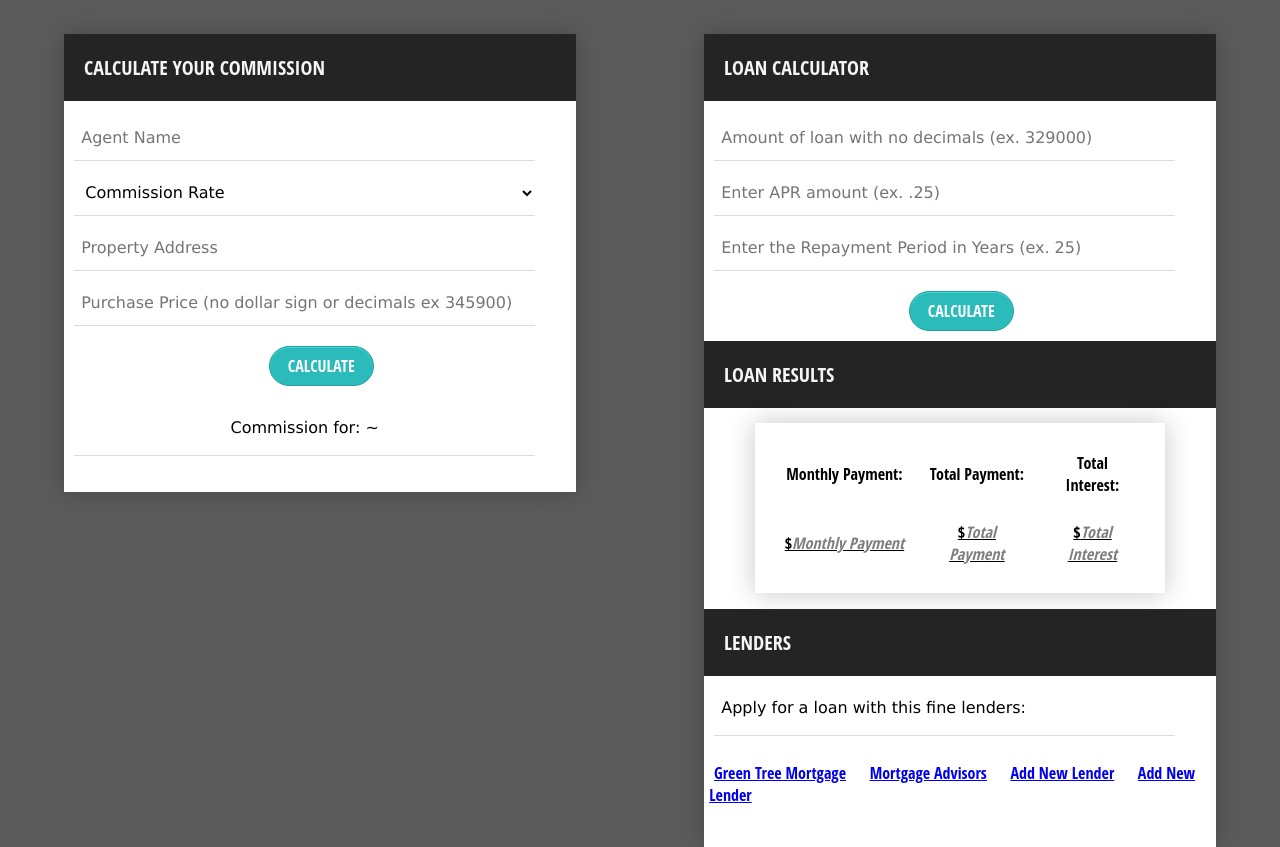
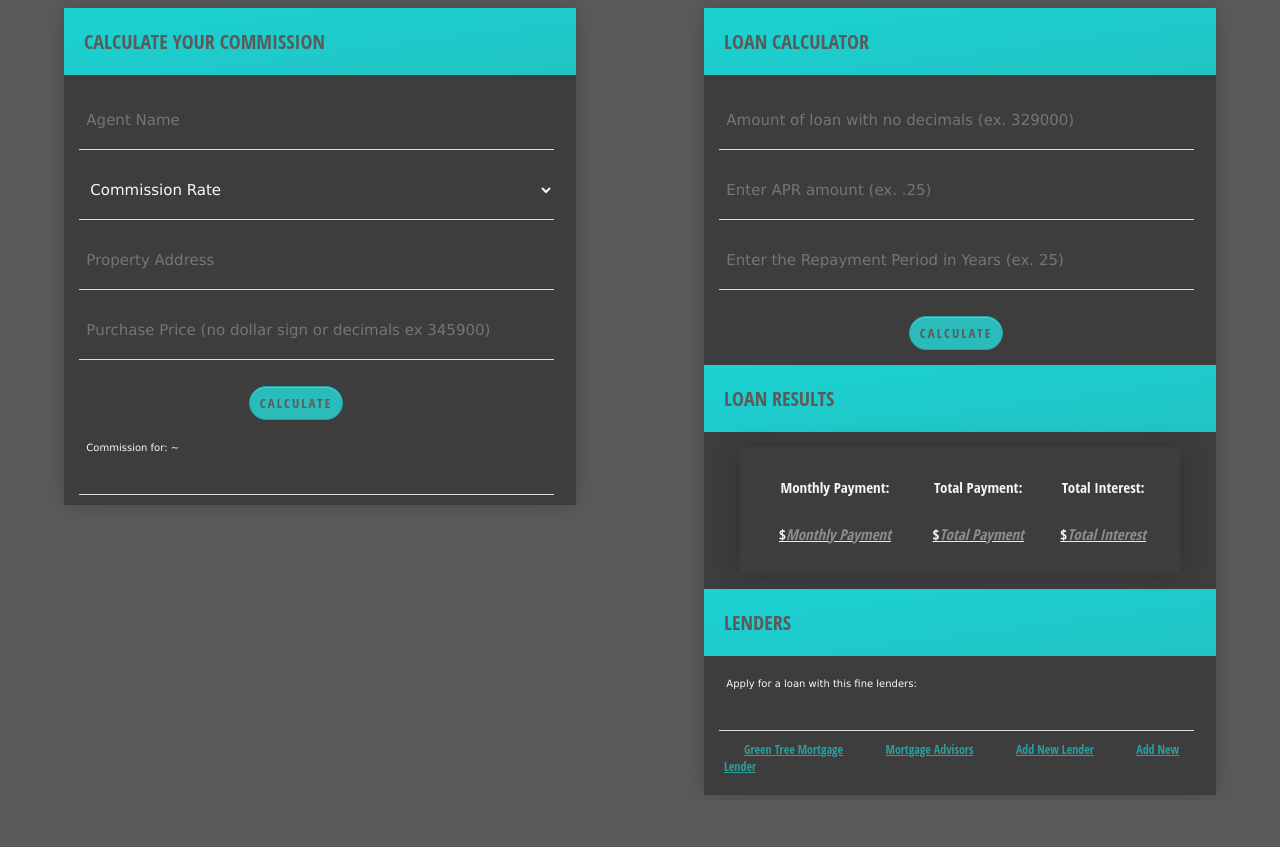
Before and after one commit to ashleymazzonna/webAppProject, a plain HTML site: page index2.html in a window 1280 px wide. After the commit the page ends 800 px from the top, so only its background shows below. Drawn offline with Linux system fonts and the light colour scheme; a script that the page names is missing.

Commit message:
restyle page, add color scheme, begin transitions

```diff
--- /dev/null
+++ b/index.js
@@ -0,0 +1,24 @@
+let commissionsByWeek = [3000, 2300, 400, 902, 345];
+let commission_May15 = [300000, 432000, 123000, 356000, 523000, 987500, 567000, 232000, 239000];
+
+let fundsAfterPercent = [];
+let totalCommissionPaid = 0;
+
+const calcTotals = (arr, percent) => {
+
+    for (let i = 0; i < arr.length; i++) {
+        fundsAfterPercent.push(Math.ceil(arr[i] * percent));
+    }
+    totalCommissionPaid = fundsAfterPercent.reduce((total, amount) => total + amount);
+
+    return `Your total sales this week are: ${arr}. Your total commission for each purchase consecutively is: ${fundsAfterPercent}. Total commissions paid by the office are: ${totalCommissionPaid}`;
+};
+
+console.log(calcTotals(commission_May15, .025));
+console.log(`Total number of commissions paid: ${fundsAfterPercent.length}`);
+
+
+// let purchasePrice = prompt("Enter the total purchase price");
+// let commRate = prompt("What is the total commission rate for this sale?");
+// let result = purchasePrice * commRate;
+// alert("The total commission for this sale is : " + result + " Your commission is: "  + result / 2);
--- a/styles2.css
+++ b/styles2.css
@@ -1,17 +1,24 @@
-/* RESET*/
-* { margin: 0; padding: 0; box-sizing: border-box; }
+*,
+*::after,
+*::before{
+    margin: 0;
+    padding: 0;
+    box-sizing: inherit;
 
+}
+html {
+    font-size: 62.5%;
+}
 body  {
     background-color: rgb(92, 91, 91);
 }
-
 div.commission-calc-container .form-style h2, div.loan-calc-container .form-style h2,
 div#lenders-container #lenders-heading h2{
-  background: #252424;
+  background: linear-gradient(to right bottom, #1bd1d1 5%,  #22c4c4 100%);
   text-transform: uppercase;
   font-family: "Open Sans Condensed", sans-serif;
-  color:whitesmoke;
-  font-size: 20px;
+  color:rgb(92, 91, 91);
+  font-size: 2rem;
   font-weight: 200;
   padding: 20px;
   margin-bottom: 3%;
@@ -20,17 +27,17 @@ div#lenders-container #lenders-heading h2{
 input, select, label, p {
     /* border: 1px solid #bbddbb; */
     font-family: 'Lucida Sans', 'Lucida Sans Regular', 'Lucida Grande', 'Lucida Sans Unicode', Geneva, Verdana, sans-serif;
-    font-size: 1em;
+    font-size: 1.5em;
     max-width: 100%;
-    color: black;
+    color: rgb(252, 247, 247);
 }
 
 .form-style, table {
   font-family: "Open Sans Condensed", arial, sans;
   width: 60%;
-  background: #ffffff;
-  margin: 2% auto;
-  padding-bottom:2%;
+  background: #3d3d3d;
+  /* margin: 2% auto; */
+  /* padding-bottom:2%; */
   box-shadow: 0px 0px 25px rgba(0, 0, 0, 0.22);
   -moz-box-shadow: 0px 0px 25px rgba(0, 0, 0, 0.22);
   -webkit-box-shadow: 0px 0px 25px rgba(0, 0, 0, 0.22);
@@ -54,7 +61,6 @@ form#loan-form {
 }
 
 .form-style select {cursor: pointer};
-
 .form-style td,
 .form-style th {
   margin: 20px;
@@ -67,19 +73,15 @@ form#loan-form {
 .form-style textarea,
 .form-style select,
 .form-style option,
-p.btn-para,
 p#commission-results,
 p.lenders,
 div.lenders-container
  {
-  box-sizing: border-box;
-  -webkit-box-sizing: border-box;
-  -moz-box-sizing: border-box;
   outline: none;
   display: block;
   width: 90%;
   padding: 7px;
-  margin-left: 2%;
+  margin-left: 3%;
   border: none;
   border-bottom: 1px solid #ddd;
   background: transparent;
@@ -101,30 +103,33 @@ div.lenders-container
   box-shadow: inset 0px 1px 0px 0px #45d6d6;
   background-color: #2cbbbb;
   border: 1px solid #27a0a0;
-  display: inline-block;
+  /* display: inline-block; */
   cursor: pointer;
-  color: #ffffff;
+  color: rgb(92, 91, 91);
   font-family: "Open Sans Condensed", sans-serif;
-  font-size: 16px;
-  padding: 8px 18px;
+  font-size: 1.3rem;
+  padding: .7rem 1rem;
   text-decoration: none;
+  letter-spacing: .2rem;
   text-transform: uppercase;
   border-radius: 25px;
-  margin: 10px 50% 10px 40%;
-
 }
 
-/* .btn {
+.btn {
 	position: relative;
-	top: 0px;
-  left: 30%;
-  margin: 1%;
-} */
+	top: 50%;
+  left: 40%;
+  margin: 3% 0;
+}
+#commission-btn {
+  margin-left: -2rem;
+}
 
 .form-style input[type="button"]:hover,
 .form-style input[type="submit"]:hover {
   background: linear-gradient(to bottom, #34caca 5%, #30c9c9 100%);
   background-color: #34caca;
+  color: white;
 }
 .btn:hover {
     transform: translateY(-3px);
@@ -141,27 +146,40 @@ div.lenders-container
 .btn:hover{
     outline:none !important;
 }
-div.loan-results-container table, th, tr, td, .btn-para, #loan-results-heading .lenders, #commission-results {
+div.loan-results-container table, th, tr, td, #loan-results-heading .lenders {
   padding: 3%;
   margin: 3% auto;
   text-align: center;
+  color: whitesmoke;
+  font-size: 1.5rem;
 }
 table {
   margin-top: 3%;
   width: 80%;
 }
-td { text-decoration: underline; }
+  td { text-decoration: underline; }
 
+  li {
+    display: inline;
+    padding: 2rem;
+    font-size: 1.2rem;
+  }
 
+  li a {
+    color: #27a0a0;
+    cursor: pointer;
+  }
 
-li {display: inline;}
-li, ul {
-  list-style: none;
-  padding: 3%;
-  margin-left: -2%;
-}
+  li a:hover {
+    color: white;
+  }
+  ul {
+    list-style: none;
+    margin-left: 2rem;
+    margin-bottom: 2rem;
+  }
 
 #loan-monthly-payment, #loan-total, #loan-total-interest {
   text-decoration: underline;
-   color: rgba(0, 0, 0, 0.5);
+   color: rgba(223, 219, 219, 0.5);
 }
```
Also changed, not shown: app.js (+4 -3 lines).
